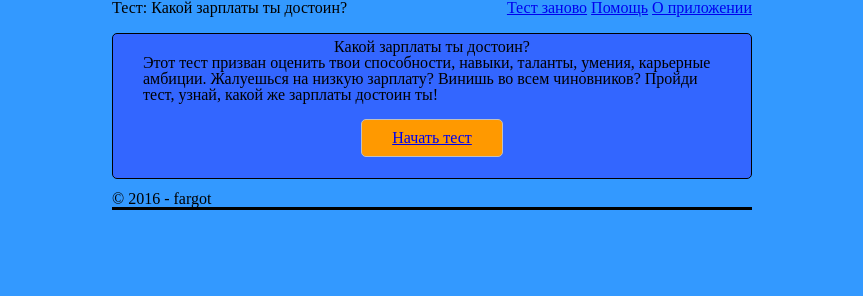
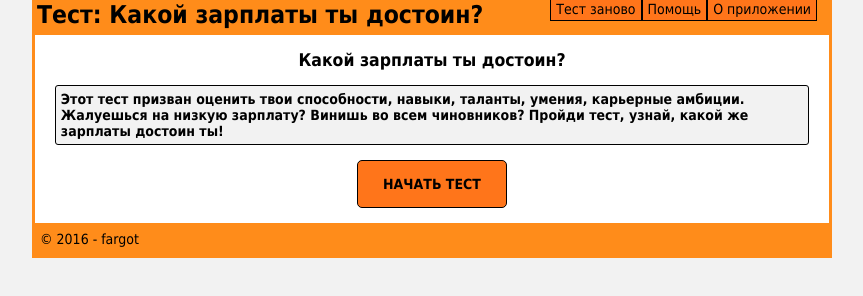
Before and after one commit to meFargot/salary-test, a plain HTML site: page index.html in a window 1280 px wide. Shown: the whole page, without its empty margins (208-1071 px from the left). Drawn offline with Linux system fonts and the light colour scheme.

Commit message:
New Design

```diff
--- a/CSS/main.css
+++ b/CSS/main.css
@@ -1,113 +1,126 @@
-/*
-Очищение
-*/
+/* Reset */
 
-.group:before,
-.group:after {
-  content: "";
-  display: table;
-}
-.group:after {
-  clear: both;
-}
-.group {
-  clear: both;
-  *zoom: 1;
-}
-
-/*
-Сетка
-*/
-
-*,
-*:before,
-*:after {
-  -webkit-box-sizing: border-box;
-  -moz-box-sizing: border-box;
+* {
+  padding: 0;
+  margin: 0;
   box-sizing: border-box;
 }
 
-.container {
-  margin: 0 auto;
-  padding: 0;
-  width: 640px;
+/* Typography */
+
+body {
+  font-family: Tahoma, Geneva, sans-serif;
+  font-size: 14px;
 }
 
-/*
-Заголовок
-*/
+h1 {
+  font-size: 1.75em;
+}
+
+h2 {
+  font-size: 1.25em;
+}
+
+.content p {
+  font-weight: bold;
+}
+
+/* Colors */
+
+body {
+  background-color: #f2f2f2;
+}
+
+header, footer {
+  background-color: #ff8c1a;
+}
+
+/* Grid */
+
+.container {
+  width: 800px;
+  margin: 0 auto;
+  clear: both;
+}
+
+/* Header */
 
 header {
-  height: 33px;
+  position: relative;
+  height: 35px;
 }
 
-.logo {
+header h1 {
   float: left;
+  padding-left: 5px;
 }
 
-header nav {
-  float: right;
+header .top-menu {
+  position: absolute;
+  top: -1px;
+  right: 15px;
 }
 
-/*
-Основная секция
-*/
+header .top-menu a {
+  float: left;
+  border: 1px solid black;
+  padding: 1px 5px 3px 5px;
+  text-decoration: none;
+  color: black;
+  background-color: #ff751a;
+}
 
-.border {
+header .top-menu a:hover {
+  background-color: #ff8533;
+}
+
+/* Content */
+
+.content {
+  border-right: 3px solid #ff8c1a;
+  border-left: 3px solid #ff8c1a;
+  padding-top: 15px;
+  padding-bottom: 15px;
+  background-color: white;
+}
+
+.content h2 {
+  text-align: center;
+  margin-bottom: 15px;
+}
+
+.content p {
+  border: 1px solid black;
+  border-radius: 3px;
+  width: 95%;
+  margin: 0 auto;
+  padding: 5px;
+  background-color: #f2f2f2;
+}
+
+.start-button {
+  text-align: center;
+  width: 150px;
+  padding: 15px;
   border: 1px solid black;
   border-radius: 5px;
-  padding: 5px 30px 5px 30px;
+  margin: 15px auto 0px auto;
+  display: block;
+  text-transform: uppercase;
+  text-decoration: none;
+  color: black;
+  background-color: #ff751a;
+  font-weight: 700;
 }
 
-.start {
-  text-align: center;
+.start-button:hover {
+  background-color: #ff8533;
 }
 
-.start p {
-  text-align: left;
+/* Footer */
+
+footer {
+  height: 35px;
+  padding-left: 8px;
+  padding-top: 8px;
 }
-
-body {
-  background-color: #3399FF;
-}
-
-body > section {
-  background-color: #3366FF;
-}
-
-body > footer {
-  border-bottom: 3px solid black;
-}
-
-/*
-Кнопки
-*/
-
-.start-button {
-  display: inline-block;
-  border: 1px solid #c0c0c0;
-  border-radius: 5px;
-  margin: 16px auto;
-  padding: 10px 30px;
-  background-color: #FF9900;
-}
-
-.test-button {
-  display: inline-block;
-  border: 1px solid #c0c0c0;
-  border-radius: 5px;
-  margin: 16px auto;
-  padding: 10px 30px;
-}
-
-.button-area {
-  text-align: right;
-}
-
-/*
-Подвал
-*/
-
-.copyright {
-  padding-top: 12px;
-}
--- a/index.html
+++ b/index.html
@@ -4,7 +4,6 @@
 
 <meta charset="UTF-8">
 
-<link rel="stylesheet" href="CSS/reset.css" type="text/css"/>
 <link rel="stylesheet" href="CSS/main.css" type="text/css"/>
 
 <title>Тест: Какой зарплаты ты достоин?</title>
@@ -12,16 +11,16 @@
 </head>
 <body>
 
-<header class="container group">
-	<h1 class="logo">Тест: Какой зарплаты ты достоин?</h1>
-	<nav>
+<header class="container">
+	<h1>Тест: Какой зарплаты ты достоин?</h1>
+	<div class="top-menu">
 	<a href="index.html">Тест заново</a>
 	<a href="help.html">Помощь</a>
 	<a href="about.html">О приложении</a>
-	</nav>
+	</div>
 </header>
 
-<section class="container border start">
+<div class="container content">
 	<h2>Какой зарплаты ты достоин?</h2>
 	<p>Этот тест призван оценить твои способности, навыки, таланты, умения, карьерные амбиции.
 	Жалуешься на низкую зарплату? Винишь во всем чиновников?
@@ -30,10 +29,10 @@
 	<a class="start-button" href="test.html">
 	Начать тест
 	</a>
-</section>
+</div>
 
 <footer class="container">
-	<p class="copyright">&copy; 2016 - fargot</p>
+	<p class="">&copy; 2016 - fargot</p>
 </footer>
 
 </body>
```
